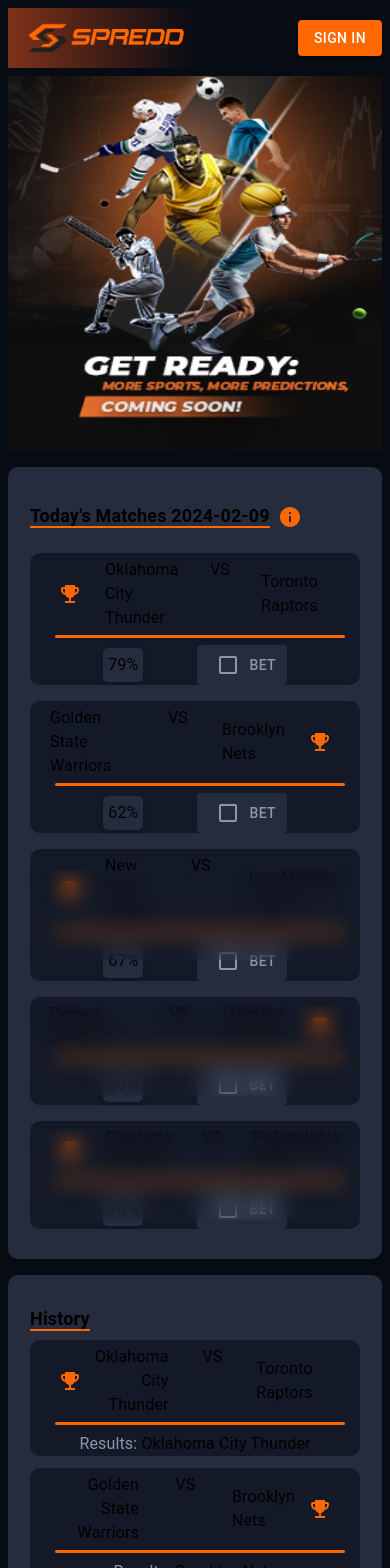
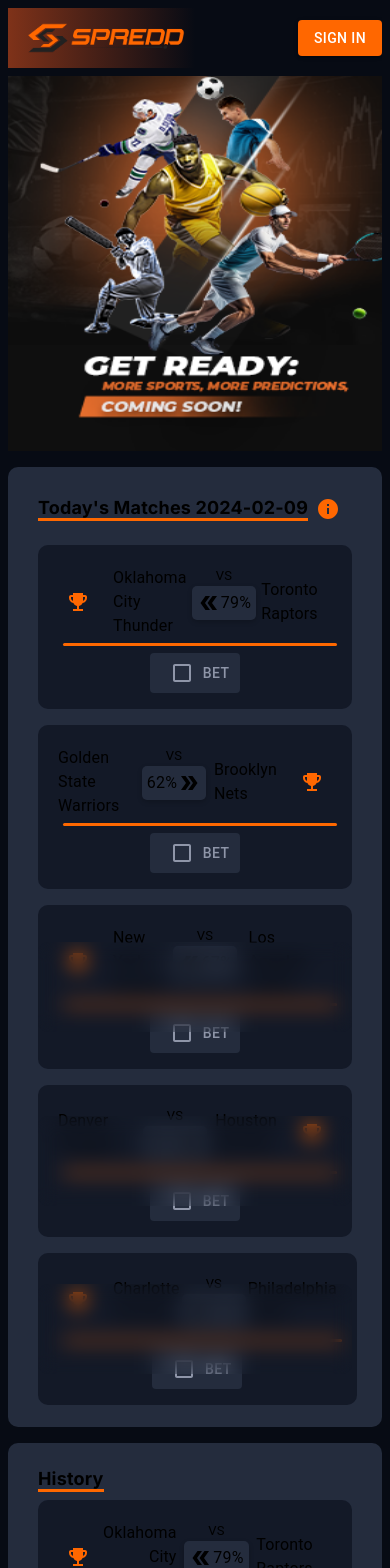
Before and after one commit to SPREDD2024/SPREDD_UI, a Next.js app: page / in a window 390 px wide. Shown: the top 1568 px of the page. Built offline with nearby package versions, Linux system fonts and the light colour scheme; no server answers.

Commit message:
Bet Button Changes

```diff
--- a/app/components/dashboard/index.js
+++ b/app/components/dashboard/index.js
@@ -192,7 +192,7 @@
                   <div className="flex-row mobile-bet-button">
                     <Button
                       variant={item.checked ? "contained" : "outlined"}
-                      className={item.checked ? "bet-button center checked" : "bet-button center"}
+                      className={item.checked ? "bet-button center" : "bet-button center"}
                       onClick={() => handleBetClick(item.id)}
                     >
                       <Checkbox
--- a/app/components/home/styles.css
+++ b/app/components/home/styles.css
@@ -1,3 +1,7 @@
+* {
+  font-family: Inter;
+}
+
 .flex {
   display: flex;
 }
@@ -27,13 +31,6 @@
   min-width: 100vw;
 }
 
-.prediction-card {
-  min-height: 50px;
-  background-color: #242c3d;
-  margin-top: 1rem;
-  border-radius: 10px;
-  padding: 30px 22px;
-}
 @keyframes imgrollercoaster {
   0% {
     transform: translateX(0);
@@ -56,7 +53,31 @@
   animation-name: imgrollercoaster;
   animation-duration: 10s;
   animation-iteration-count: infinite;
+  animation-timing-function: ease-in-out 2s;
 }
+
+.prediction-card {
+  min-height: 50px;
+  background-color: #242c3d;
+  margin-top: 1rem;
+  border-radius: 10px;
+  padding-inline: 30px;
+  padding-block: 22px;
+}
+
+.disclaimer-card {
+  background-color: #242c3d;
+  margin-top: 1rem;
+  border-radius: 10px;
+  text-align: center;
+  padding-block: 5px;
+}
+
+.disclaimer {
+  font-size: large !important;
+  font-weight: bold !important;
+}
+
 .card-header {
   flex-direction: row;
   justify-content: space-between;
@@ -68,7 +89,7 @@
 }
 
 .header-title {
-  border-bottom: solid 2px #fe6800;
+  border-bottom: solid 3px #fe6800;
   margin-bottom: 0.75rem;
 }
 
@@ -140,22 +161,26 @@
 }
 
 .home-team {
+  width: 30rem;
   justify-content: right;
   gap: 15px;
 }
 
 .home-team-history {
+  width: 12rem;
   justify-content: right;
   text-align: right;
   gap: 5px;
 }
 
 .away-team {
+  width: 30rem;
   justify-content: left;
   gap: 15px;
 }
 
 .away-team-history {
+  width: 12rem;
   justify-content: left;
   text-align: left;
   gap: 5px;
@@ -165,16 +190,12 @@
   width: 5rem;
 }
 
-.x-small {
+.small {
   font-size: small !important;
 }
 
-.small {
-  font-size: small;
-}
-
 .medium {
-  font-size: medium;
+  font-size: medium !important;
 }
 
 .percentage {
@@ -202,11 +223,13 @@
 .mb-5 {
   margin-bottom: 5px;
 }
-
+.mobile-percentage {
+  display: none;
+}
 @media (max-width: 768px) {
-}
-
-@media (max-width: 768px) {
+  .match-card {
+    min-height: 120px;
+  }
   .card-header {
     flex-direction: column;
   }
@@ -221,6 +244,7 @@
 
   .match-card {
     flex-direction: column;
+    padding-block: 1rem;
   }
 
   .opponents {
@@ -270,12 +294,8 @@
     justify-content: space-evenly;
   }
 
-  .percentage {
+  .mobile-percentage {
     display: none;
-  }
-
-  .mobile-percentage {
-    display: block;
     position: relative;
     background-color: #242c3d;
     padding: 5px;
```
Also changed, not shown: 2 other files (tests, documents, lock files or other folders).
